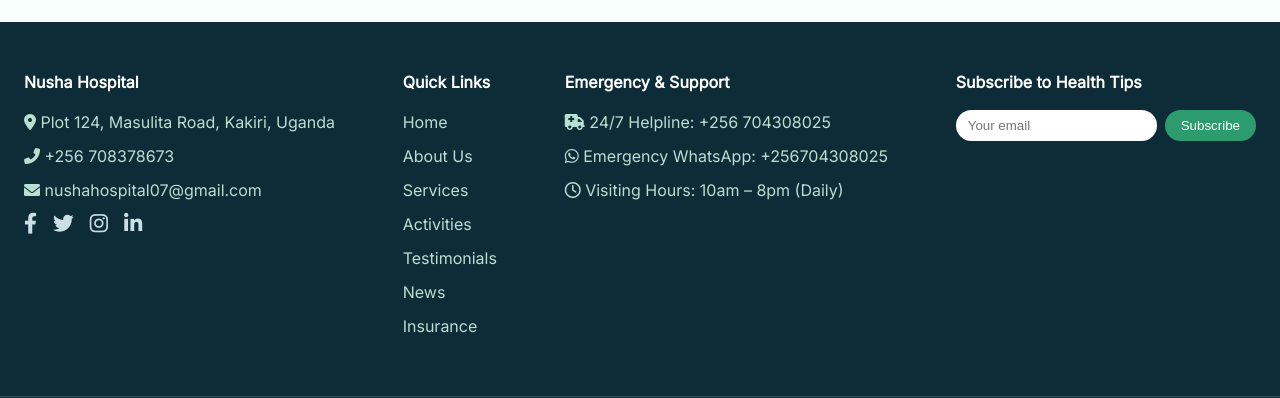
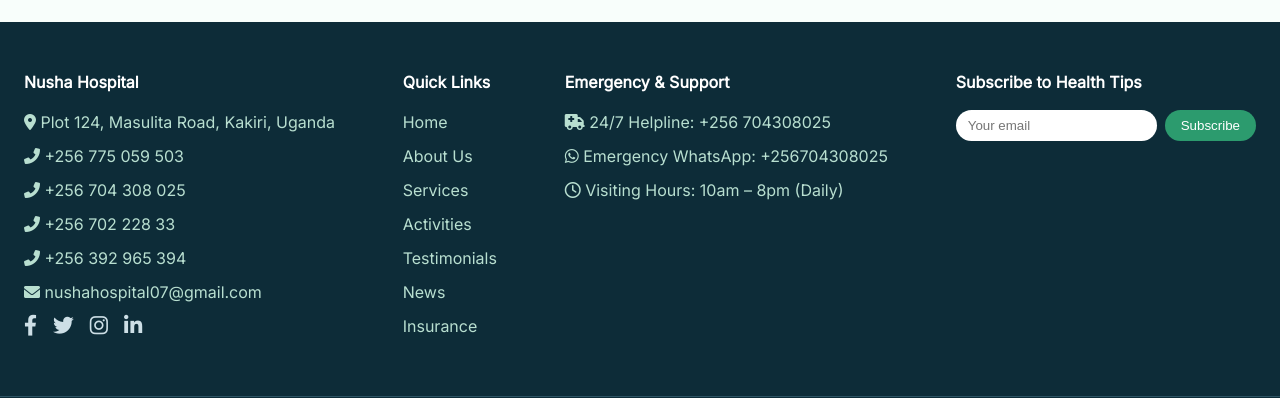
Before and after one commit to nushahospital/website, a plain HTML site: page index.html in a window 1280 px wide. Shown: the part 7514-7912 px from the top of the page. Drawn offline with nearby package versions, Linux system fonts and the light colour scheme.

Commit message:
Update index.html

```diff
--- a/index.html
+++ b/index.html
@@ -1436,7 +1436,25 @@
     <!-- ===== FOOTER ===== -->
     <footer class="footer">
         <div class="container footer-grid">
-            <div class="footer-col"><h4>Nusha Hospital</h4><p><i class="fas fa-map-marker-alt"></i> Plot 124, Masulita Road, Kakiri, Uganda</p><p><i class="fas fa-phone-alt"></i> +256 708378673</p><p><i class="fas fa-envelope"></i> nushahospital07@gmail.com</p><div class="social-icons"><i class="fab fa-facebook-f"></i><i class="fab fa-twitter"></i><i class="fab fa-instagram"></i><i class="fab fa-linkedin-in"></i></div></div>
+            <div class="footer-col"><h4>Nusha Hospital</h4><p><i class="fas fa-map-marker-alt"></i> Plot 124, Masulita Road, Kakiri, Uganda</p><p>
+    <i class="fas fa-phone-alt"></i>
+    <a href="tel:+256775059503">+256 775 059 503</a>
+</p>
+
+<p>
+    <i class="fas fa-phone-alt"></i>
+    <a href="tel:+256704308025">+256 704 308 025</a>
+</p>
+
+<p>
+    <i class="fas fa-phone-alt"></i>
+    <a href="tel:+256702228333">+256 702 228 33</a>
+</p>
+
+<p>
+    <i class="fas fa-phone-alt"></i>
+    <a href="tel:+256392965394">+256 392 965 394</a>
+</p><p><i class="fas fa-envelope"></i> nushahospital07@gmail.com</p><div class="social-icons"><i class="fab fa-facebook-f"></i><i class="fab fa-twitter"></i><i class="fab fa-instagram"></i><i class="fab fa-linkedin-in"></i></div></div>
             <div class="footer-col"><h4>Quick Links</h4><p><a href="#home">Home</a></p><p><a href="#about">About Us</a></p><p><a href="#services">Services</a></p><p><a href="#activities">Activities</a></p><p><a href="#testimonials">Testimonials</a></p><p><a href="#news">News</a></p><p><a href="#insurance">Insurance</a></p></div>
             <div class="footer-col"><h4>Emergency & Support</h4><p><i class="fas fa-ambulance"></i> 24/7 Helpline: +256 704308025</p><p><i class="fab fa-whatsapp"></i> Emergency WhatsApp: +256704308025</p><p><i class="far fa-clock"></i> Visiting Hours: 10am – 8pm (Daily)</p></div>
             <div class="footer-col"><h4>Subscribe to Health Tips</h4><div class="subscribe-group"><input type="email" id="subscribeEmail" placeholder="Your email"><button id="subscribeBtn">Subscribe</button></div><p id="subFeedback" style="font-size:0.7rem; margin-top:6px;"></p></div>
```
